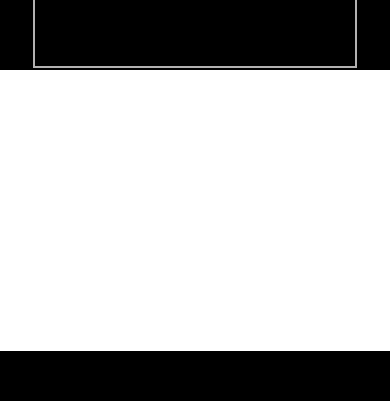
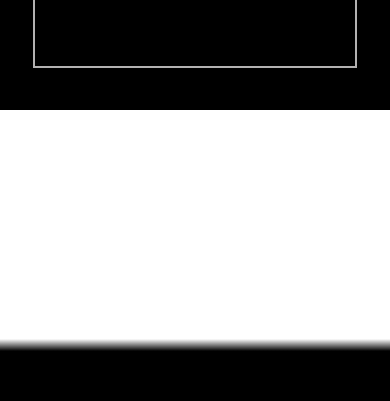
Before and after one commit to durlinlin/Legendary-Slayers-FE, a React (Create React App) app in the folder Client/: page / in a window 390 px wide. Shown: the part 553-954 px from the top of the page. Built offline with nearby package versions, Linux system fonts and the light colour scheme; a web font is replaced by a local one.

Commit message:
home and map css edits

```diff
--- a/Client/src/components/Home/Home.css
+++ b/Client/src/components/Home/Home.css
@@ -70,7 +70,9 @@
 width: 100vw;
 height: 50vh;
 overflow: hidden;
-background-color: white;
+background-image: linear-gradient(180deg, #ffffff 0%, #ffffff 95%, #000000 100%);
+/* background-color: white; */
+/* z-index: 2; */
 }
 .homeFrontVidWrap{
   display: flex;
@@ -119,4 +121,9 @@ background-color: white;
   .homeBackLogo {
     display: flex;
   }
+  .homeSectionABottom{
+    height: 40vh;
+    overflow: hidden;
+    background-color: white;
+    }
 }
--- a/Client/src/components/Map/Map.css
+++ b/Client/src/components/Map/Map.css
@@ -12,7 +12,7 @@
   width: 65%;
   /* height: 100%; */
   /* border: 1px solid red; */
-  background-color: black;
+  /* background-color: black; */
   background-size:auto;
   background-position: center;
 }
```
